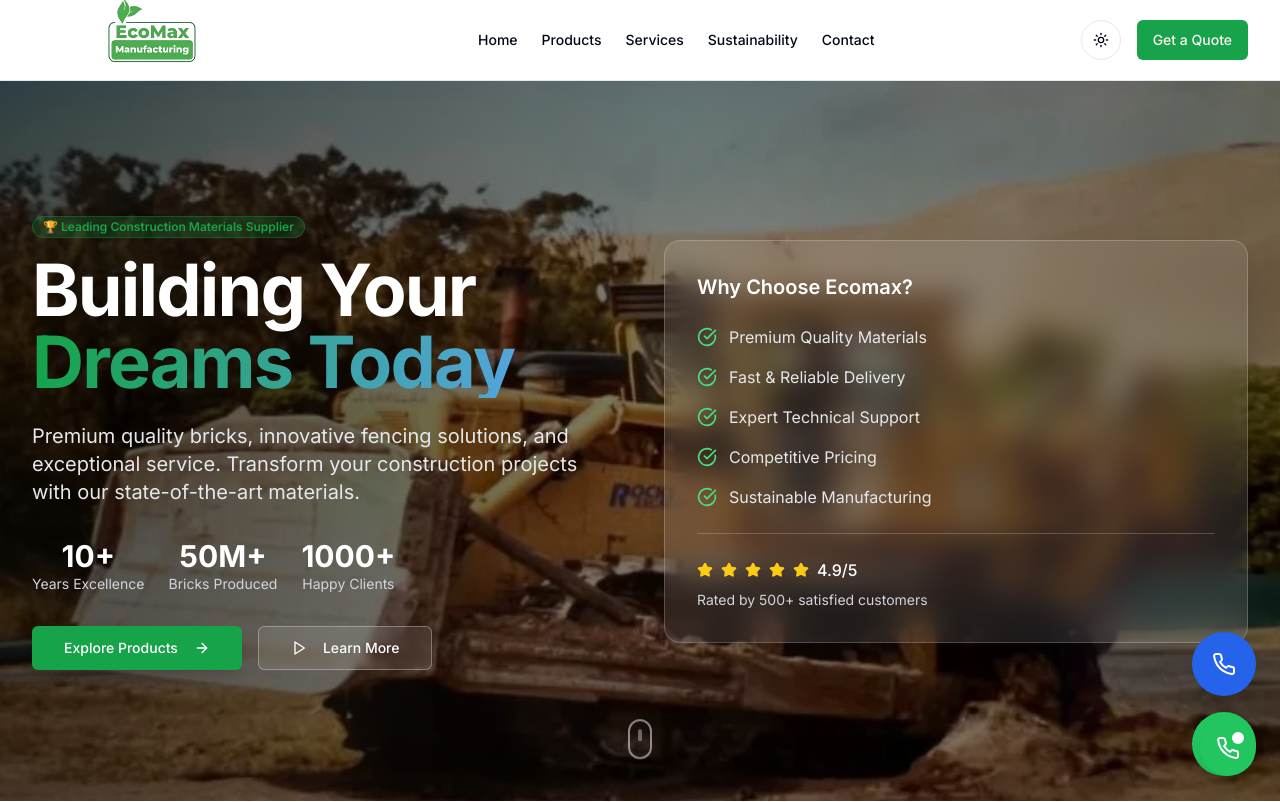
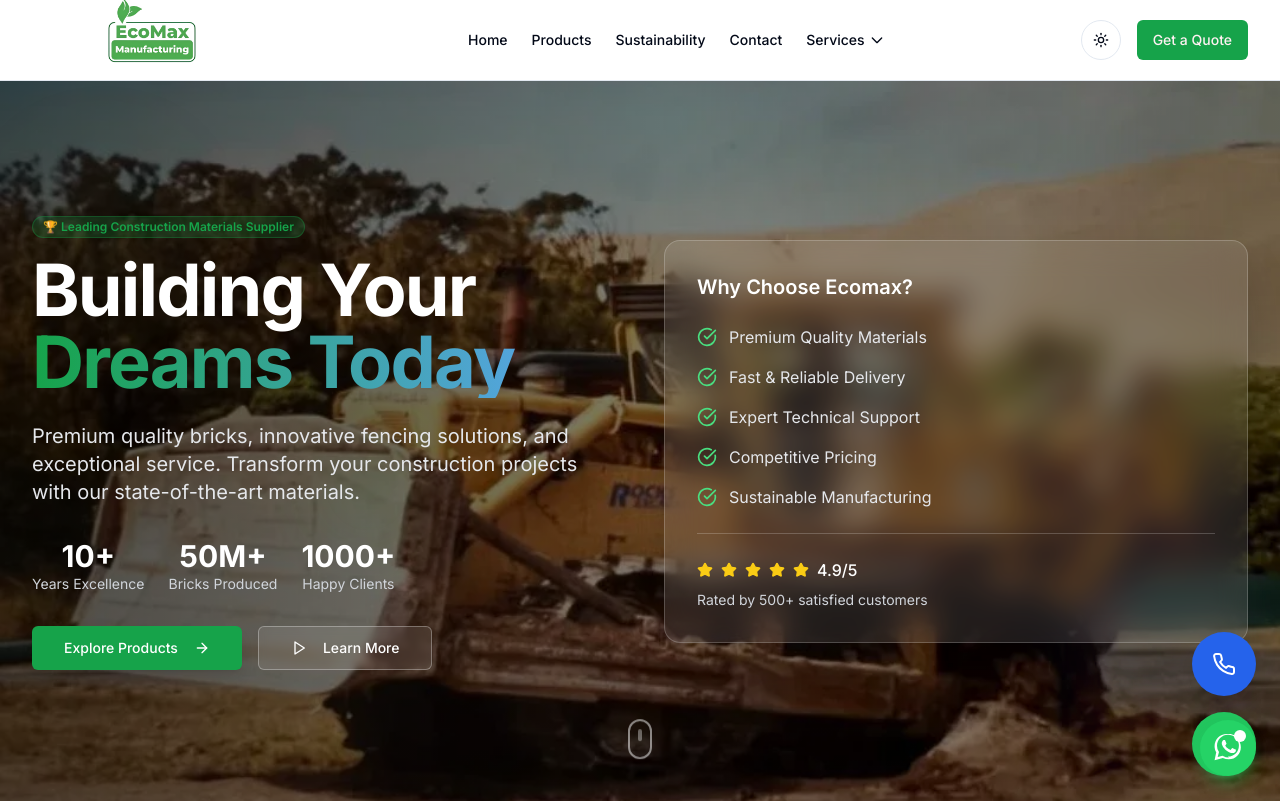
Before and after one commit to banele303/ecomax, a Next.js app: page / in a window 1280 px wide. Shown: the top 802 px of the page. Built offline with nearby package versions, Linux system fonts and the light colour scheme.

Commit message:
almost there

```diff
--- a/components/navbar.tsx
+++ b/components/navbar.tsx
@@ -15,7 +15,6 @@ export default function Navbar() {
   const navItems = [
     { name: "Home", href: "/" },
     { name: "Products", href: "/products" },
-    { name: "Services", href: "/services" },
     { name: "Sustainability", href: "#sustainability" },
     { name: "Contact", href: "#contact" },
   ];
@@ -45,6 +44,17 @@ export default function Navbar() {
               {item.name}
             </Link>
           ))}
+          {/* Services Dropdown */}
+          <div className="relative group">
+            <button className="text-sm font-medium transition-colors hover:text-primary focus:outline-none flex items-center gap-1">
+              Services
+              <svg className="w-4 h-4" fill="none" stroke="currentColor" strokeWidth="2" viewBox="0 0 24 24"><path strokeLinecap="round" strokeLinejoin="round" d="M19 9l-7 7-7-7"/></svg>
+            </button>
+            <div className="absolute left-0 mt-2 w-40 bg-white border rounded shadow-lg opacity-0 group-hover:opacity-100 transition-opacity z-10">
+              <Link href="/services/waterproofing" className="block px-4 py-2 text-sm hover:bg-gray-100">Waterproofing</Link>
+              <Link href="/services/flooring" className="block px-4 py-2 text-sm hover:bg-gray-100">Flooring</Link>
+            </div>
+          </div>
         </nav>
 
         <div className="flex items-center gap-4">
@@ -71,6 +81,12 @@ export default function Navbar() {
                     {item.name}
                   </Link>
                 ))}
+                {/* Services Dropdown for Mobile */}
+                <div className="flex flex-col gap-2">
+                  <span className="text-lg font-medium">Services</span>
+                  <Link href="/services/waterproofing" className="pl-4 text-base hover:text-primary" onClick={() => setIsMenuOpen(false)}>Waterproofing</Link>
+                  <Link href="/services/flooring" className="pl-4 text-base hover:text-primary" onClick={() => setIsMenuOpen(false)}>Flooring</Link>
+                </div>
                 <Button className="mt-4">Get a Quote</Button>
               </div>
             </SheetContent>
--- a/components/whatsapp-button.tsx
+++ b/components/whatsapp-button.tsx
@@ -1,6 +1,5 @@
 "use client";
 
-import { Phone } from "lucide-react";
 import Link from "next/link";
 import { useState, useEffect } from "react";
 
@@ -8,6 +7,21 @@ interface WhatsAppButtonProps {
   phoneNumber: string;
   message?: string;
 }
+
+const WhatsAppIcon = ({ className = "h-7 w-7" }: { className?: string }) => (
+  <svg
+    viewBox="0 0 24 24"
+    role="img"
+    aria-hidden="true"
+    focusable="false"
+    className={className}
+  >
+    <path
+      fill="currentColor"
+      d="M20.52 3.15A11.747 11.747 0 0 0 10.76.017C5.1.017.5 4.682.5 10.401c0 1.833.487 3.632 1.412 5.216L.5 22.5l7.064-1.981a11.91 11.91 0 0 0 5.184 1.206h.004c5.66 0 10.264-4.665 10.264-10.384.001-2.773-1.073-5.384-3.005-7.191ZM12.75 20.21h-.003a9.91 9.91 0 0 1-5.032-1.378l-.361-.214-4.19 1.176 1.119-4.356-.235-.35a9.42 9.42 0 0 1-1.46-5.064c0-5.192 4.21-9.415 9.388-9.415a9.28 9.28 0 0 1 6.623 2.715 9.297 9.297 0 0 1 2.742 6.643c-.001 5.192-4.212 9.414-9.391 9.414Zm5.367-7.071c-.293-.149-1.758-.867-2.03-.967-.273-.098-.471-.148-.67.149-.197.297-.768.968-.94 1.167-.173.198-.347.223-.644.074-.297-.149-1.255-.462-2.39-1.475-.883-.788-1.48-1.761-1.653-2.059-.173-.297-.018-.458.13-.606.134-.133.297-.347.446-.52.149-.174.198-.297.298-.495.098-.198.05-.371-.025-.52-.075-.148-.671-1.611-.919-2.207-.242-.579-.487-.501-.671-.511l-.571-.01c-.198 0-.52.074-.792.371s-1.04 1.016-1.04 2.479 1.066 2.876 1.213 3.074c.149.198 2.104 3.213 5.106 4.499.714.308 1.27.493 1.703.63.716.228 1.37.196 1.885.119.575-.086 1.758-.719 2.006-1.413.248-.694.248-1.289.173-1.413-.074-.124-.272-.198-.57-.347Z"
+    />
+  </svg>
+);
 
 export default function WhatsAppButton({
   phoneNumber,
@@ -45,18 +59,18 @@ export default function WhatsAppButton({
       href={whatsappUrl}
       target="_blank"
       rel="noopener noreferrer"
-      className={`fixed bottom-6 right-6 z-50 flex items-center justify-center w-14 h-14 rounded-full bg-green-500 text-white shadow-lg hover:bg-green-600 transition-all duration-300 ${
+      className={`group fixed bottom-6 right-6 z-50 flex h-14 w-14 items-center justify-center rounded-full bg-[#25D366] text-white shadow-lg shadow-[#25d366]/40 transition-all duration-300 hover:bg-[#1ebe57] focus:outline-none focus-visible:ring-2 focus-visible:ring-white/80 focus-visible:ring-offset-2 focus-visible:ring-offset-[#25D366] ${
         isVisible ? "translate-y-0 opacity-100" : "translate-y-20 opacity-0"
       }`}
       aria-label="Contact us on WhatsApp"
     >
-      <div className="relative">
-        <Phone className="h-6 w-6" />
+      <span className="relative inline-flex items-center justify-center">
+        <WhatsAppIcon className="h-7 w-7" />
         <span className="absolute -top-1 -right-1 flex h-3 w-3">
-          <span className="animate-ping absolute inline-flex h-full w-full rounded-full bg-white opacity-75"></span>
-          <span className="relative inline-flex rounded-full h-3 w-3 bg-white"></span>
+          <span className="absolute inline-flex h-full w-full animate-ping rounded-full bg-white/70"></span>
+          <span className="relative inline-flex h-3 w-3 rounded-full bg-white"></span>
         </span>
-      </div>
+      </span>
     </Link>
   );
 }
```
